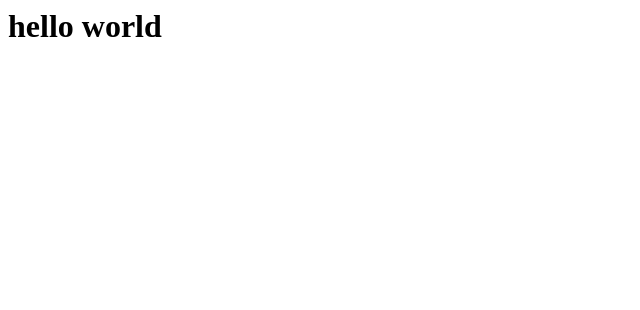
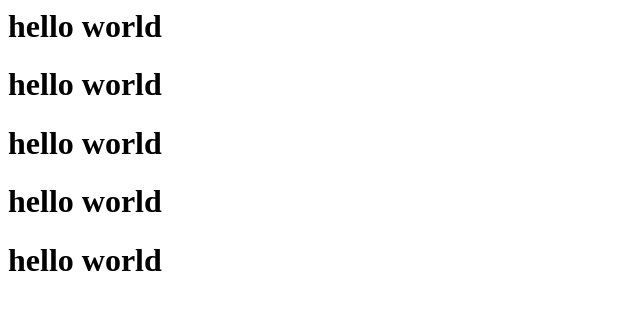
Before and after one commit to knnonyuuki/knnonyuuki.github.io, a plain HTML site: page index.html in a window 1280 px wide. Shown: the whole page, without its empty margins (0-640 px from the left). Drawn offline with Linux system fonts and the light colour scheme.

Commit message:
add new file

```diff
--- a/index.html
+++ b/index.html
@@ -1 +1,5 @@
 <h1>hello world</h1>
+<h1>hello world</h1>
+<h1>hello world</h1>
+<h1>hello world</h1>
+<h1>hello world</h1>
```
